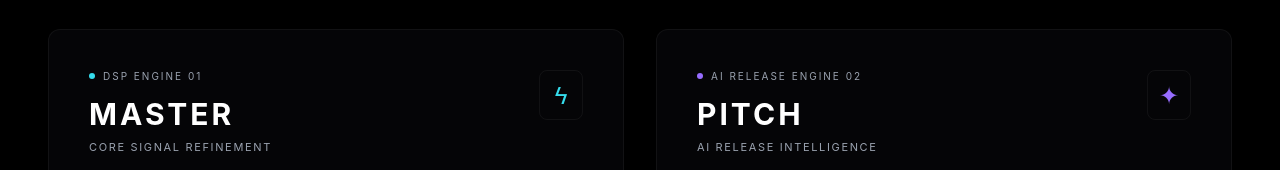
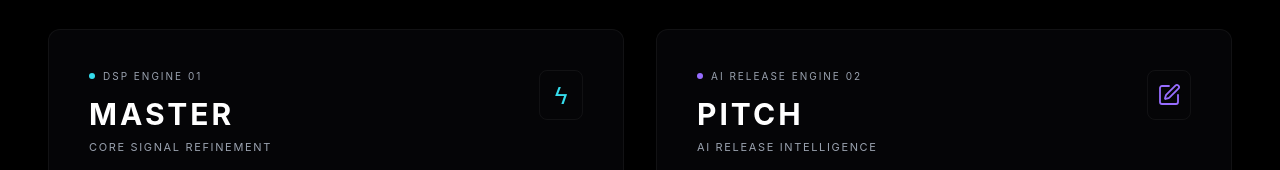
Before and after one commit to anaraquel00/rqs-daw-frontend, an Angular app: page /app in a window 1280 px wide. Shown: the part 212-382 px from the top of the page. Built offline with nearby package versions, Linux system fonts and the light colour scheme.

Commit message:
fix(studio): replace pitch sparkle with editorial icon

```diff
--- a/src/app/studio/module-selector.html
+++ b/src/app/studio/module-selector.html
@@ -3,7 +3,16 @@
     <a class="module-card" [class]="'module-card ' + module.id" [id]="'module-' + module.id" [routerLink]="module.route" [attr.aria-label]="module.name + ' — ' + copy().open">
       <div class="card-heading">
         <div><div class="engine"><i></i>{{ module.engine }}</div><h2>{{ module.name }}</h2><p class="subtitle">{{ module.subtitle }}</p></div>
-        <span class="module-icon" aria-hidden="true">{{ module.icon }}</span>
+        <span class="module-icon" aria-hidden="true">
+          @if (module.icon === 'square-pen') {
+            <svg class="module-icon__svg" data-icon="square-pen" viewBox="0 0 24 24" fill="none">
+              <path d="M12 3H5a2 2 0 0 0-2 2v14a2 2 0 0 0 2 2h14a2 2 0 0 0 2-2v-7" />
+              <path d="M18.375 2.625a1 1 0 0 1 3 3l-9.013 9.014a2 2 0 0 1-.853.505l-2.873.84a.5.5 0 0 1-.62-.62l.84-2.873a2 2 0 0 1 .506-.852z" />
+            </svg>
+          } @else {
+            {{ module.icon }}
+          }
+        </span>
       </div>
       <div class="visual-container" aria-hidden="true">
         @switch (module.id) {
--- a/src/app/studio/module-selector.scss
+++ b/src/app/studio/module-selector.scss
@@ -11,6 +11,7 @@
 h2 { margin: 14px 0 8px; font-size: 30px; font-weight: 700; letter-spacing: 3px; color: var(--studio-heading); }
 .subtitle { margin: 0; font-size: 11px; letter-spacing: 1.65px; color: var(--studio-muted); }
 .module-icon { display: grid; place-items: center; width: 44px; height: 50px; flex-shrink: 0; border: 1px solid var(--studio-border); border-radius: 8px; color: var(--accent); font-size: 24px; }
+.module-icon__svg { width: 24px; height: 24px; stroke: currentColor; stroke-width: 1.8; stroke-linecap: round; stroke-linejoin: round; }
 .visual-container { display: flex; align-items: center; justify-content: center; gap: 24px; height: 224px; margin-bottom: 40px; padding: 24px; background: var(--studio-display); border: 1px solid var(--studio-visual-border); border-radius: 8px; box-shadow: inset 0 0 20px var(--studio-visual-shadow); }
 .wave { flex: 1; width: 0; height: 80px; } .wave-signal { opacity: .8; }
 .meters { width: 48px; height: 100%; display: flex; gap: 4px; align-items: flex-end; }
--- a/src/app/studio/module-selector.ts
+++ b/src/app/studio/module-selector.ts
@@ -15,7 +15,7 @@ export class ModuleSelectorComponent {
   readonly meters = [0, 1, 2, 3, 4, 5, 6];
   readonly modules = [
     { id: 'master', route: '/app/master', name: 'MASTER', engine: 'DSP ENGINE 01', subtitle: 'CORE SIGNAL REFINEMENT', icon: 'ϟ', description: 'Professional DSP mastering chain. Finalize your tracks with surgical spectral balance and industry-standard loudness controls.', tags: ['LUFS', 'ANALYZE', 'DSP_CORE'] },
-    { id: 'pitch', route: '/pitch', name: 'PITCH', engine: 'AI RELEASE ENGINE 02', subtitle: 'AI RELEASE INTELLIGENCE', icon: '✦', description: 'Transforme a análise musical da sua faixa em um pitch editorial, mantendo o artista no controle das informações finais.', tags: ['AUDIO DNA', 'ARTIST CONFIRMATION', 'AI PITCH', 'EDITORIAL'] },
+    { id: 'pitch', route: '/pitch', name: 'PITCH', engine: 'AI RELEASE ENGINE 02', subtitle: 'AI RELEASE INTELLIGENCE', icon: 'square-pen', description: 'Transforme a análise musical da sua faixa em um pitch editorial, mantendo o artista no controle das informações finais.', tags: ['AUDIO DNA', 'ARTIST CONFIRMATION', 'AI PITCH', 'EDITORIAL'] },
     { id: 'build', route: '/app/build', name: 'BUILD', engine: 'SEQUENCER ENGINE 03', subtitle: 'SETLIST & FLOW ENGINE', icon: '≋', description: 'Architecture for your live sets. Sequence tracks, manage transitions, and analyze harmonic flow for a flawless performance.', tags: ['SETLIST', 'TRANSITION'] },
     { id: 'uplink', route: '/app/uplink', name: 'UPLINK', engine: 'SMART LINK ENGINE 04', subtitle: 'RELEASE LINK CORE', icon: '↥', description: 'Create one smart music link for your release and connect listeners to your streaming destinations.', tags: ['SMART_LINKS', 'RELEASE_LINKS', 'ARTIST_LINKS'] },
   ];
```
Also changed, not shown: 1 other file (tests, documents, lock files or other folders).
